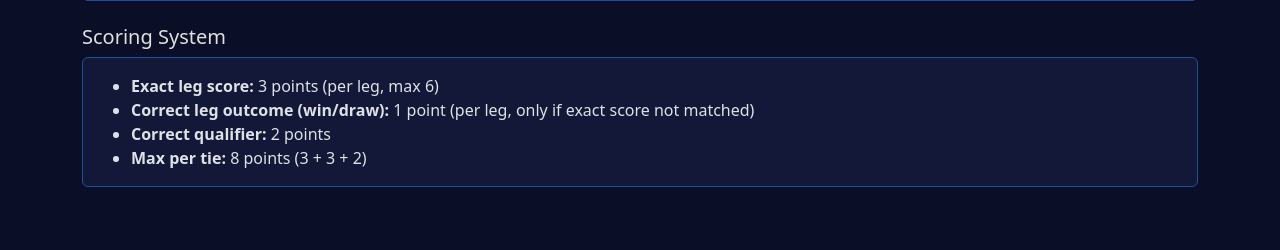
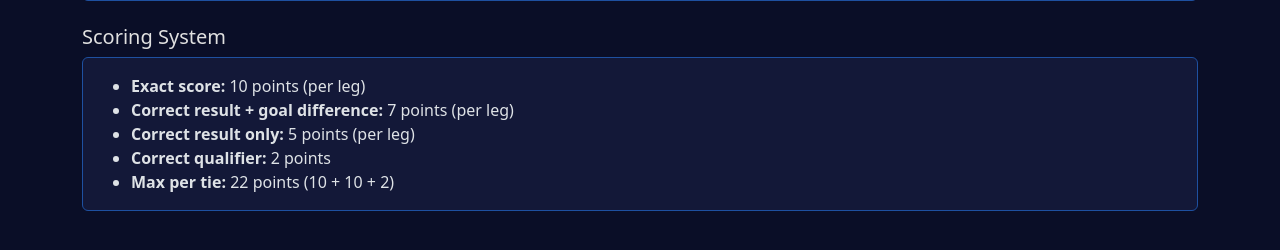
Before and after one commit to yurifleon/UCL-predictions, a Flask app: page /leaderboard in a window 1280 px wide. Shown: the part 186-436 px from the top of the page. Run offline with Flask 3, Linux system fonts and the light colour scheme.

Commit message:
Overhaul scoring: 10/7/5 pts for exact/GD/result per leg
- Exact score: 10 pts (was 3)
- Correct result + goal difference: 7 pts (new tier)
- Correct result only: 5 pts (was 1)
- Qualifier bonus unchanged at 2 pts
- Max per tie is now 22 pts (was 8)
- Update leaderboard scoring display and Spanish translations

Co-Authored-By: Claude Sonnet 4.6 <noreply@anthropic.com>

```diff
--- a/app.py
+++ b/app.py
@@ -138,16 +138,16 @@ SPANISH_TRANSLATIONS = {
     "Rank": "Puesto",
     "Total": "Total",
     "Scoring System": "Sistema de puntuacion",
-    "Exact leg score:": "Marcador exacto por partido:",
-    "3 points (per leg, max 6)": "3 puntos (por partido, max 6)",
-    "Correct leg outcome (win/draw):": "Resultado correcto (victoria/empate):",
-    "1 point (per leg, only if exact score not matched)": (
-        "1 punto (por partido, solo si no aciertas marcador exacto)"
-    ),
+    "Exact score:": "Marcador exacto:",
+    "10 points (per leg)": "10 puntos (por partido)",
+    "Correct result + goal difference:": "Resultado correcto + diferencia de goles:",
+    "7 points (per leg)": "7 puntos (por partido)",
+    "Correct result only:": "Solo resultado correcto:",
+    "5 points (per leg)": "5 puntos (por partido)",
     "Correct qualifier:": "Clasificado correcto:",
     "2 points": "2 puntos",
     "Max per tie:": "Maximo por eliminatoria:",
-    "8 points (3 + 3 + 2)": "8 puntos (3 + 3 + 2)",
+    "22 points (10 + 10 + 2)": "22 puntos (10 + 10 + 2)",
     "Bracket - UCL Forecast": "Cuadro - UCL Forecast",
     "Tournament Bracket": "Cuadro del torneo",
     "Quarterfinals": "Cuartos de final",
@@ -333,13 +333,12 @@ def compute_points(prediction, match):
         p1a = prediction.get("leg1_away")
         if p1h is not None and p1a is not None:
             if p1h == a1h and p1a == a1a:
-                points["leg1"] = 3
+                points["leg1"] = 10
             else:
-                # Check correct outcome (win/draw)
                 actual_outcome = (a1h > a1a) - (a1h < a1a)
                 pred_outcome = (p1h > p1a) - (p1h < p1a)
                 if actual_outcome == pred_outcome:
-                    points["leg1"] = 1
+                    points["leg1"] = 7 if (a1h - a1a) == (p1h - p1a) else 5
 
     # Check leg 2
     a2h = match.get("actual_leg2_home")
@@ -349,12 +348,12 @@ def compute_points(prediction, match):
         p2a = prediction.get("leg2_away")
         if p2h is not None and p2a is not None:
             if p2h == a2h and p2a == a2a:
-                points["leg2"] = 3
+                points["leg2"] = 10
             else:
                 actual_outcome = (a2h > a2a) - (a2h < a2a)
                 pred_outcome = (p2h > p2a) - (p2h < p2a)
                 if actual_outcome == pred_outcome:
-                    points["leg2"] = 1
+                    points["leg2"] = 7 if (a2h - a2a) == (p2h - p2a) else 5
 
     # Check qualifier (need both legs actual results)
     if all(v is not None for v in [a1h, a1a, a2h, a2a]):
--- a/templates/leaderboard.html
+++ b/templates/leaderboard.html
@@ -46,10 +46,11 @@
 <div class="card">
     <div class="card-body">
         <ul class="mb-0">
-            <li><strong>{{ _('Exact leg score:') }}</strong> {{ _('3 points (per leg, max 6)') }}</li>
-            <li><strong>{{ _('Correct leg outcome (win/draw):') }}</strong> {{ _('1 point (per leg, only if exact score not matched)') }}</li>
+            <li><strong>{{ _('Exact score:') }}</strong> {{ _('10 points (per leg)') }}</li>
+            <li><strong>{{ _('Correct result + goal difference:') }}</strong> {{ _('7 points (per leg)') }}</li>
+            <li><strong>{{ _('Correct result only:') }}</strong> {{ _('5 points (per leg)') }}</li>
             <li><strong>{{ _('Correct qualifier:') }}</strong> {{ _('2 points') }}</li>
-            <li><strong>{{ _('Max per tie:') }}</strong> {{ _('8 points (3 + 3 + 2)') }}</li>
+            <li><strong>{{ _('Max per tie:') }}</strong> {{ _('22 points (10 + 10 + 2)') }}</li>
         </ul>
     </div>
 </div>
```
Also changed, not shown: CLAUDE.md (+7 -6 lines).
